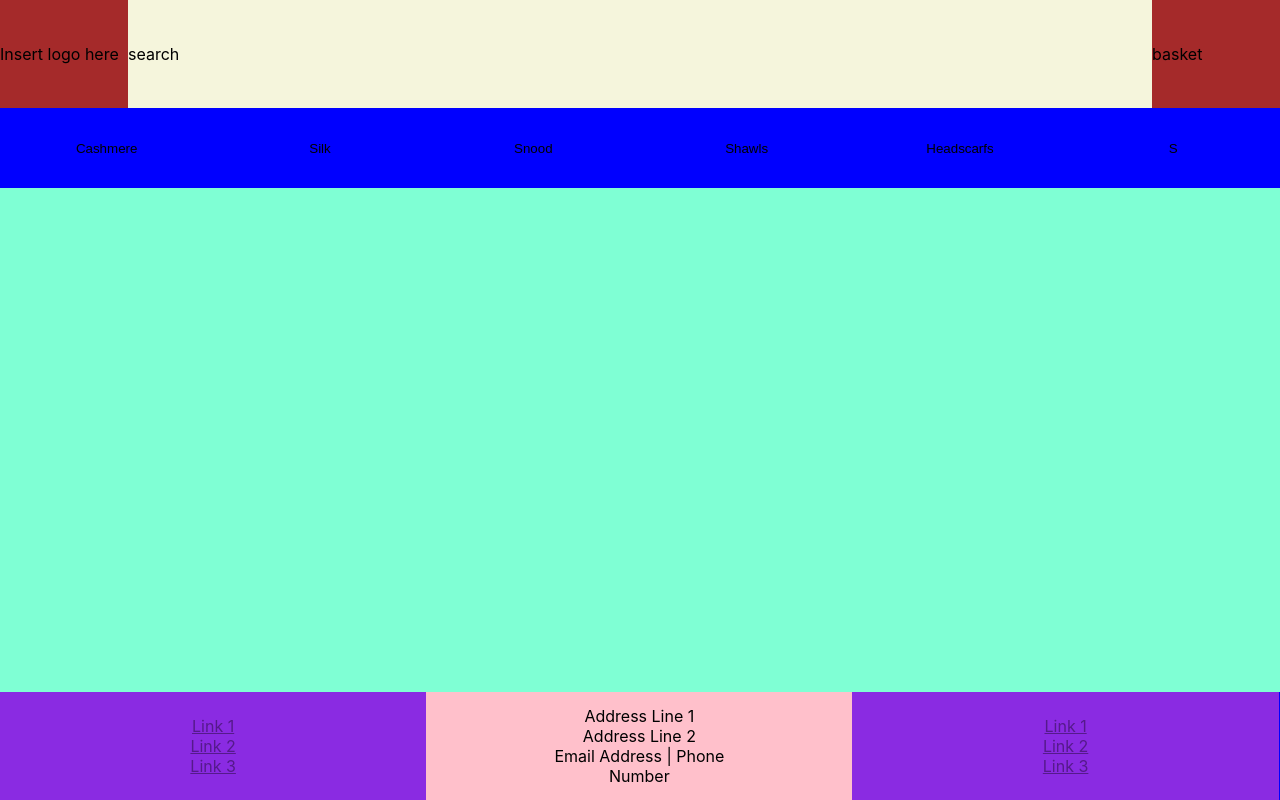
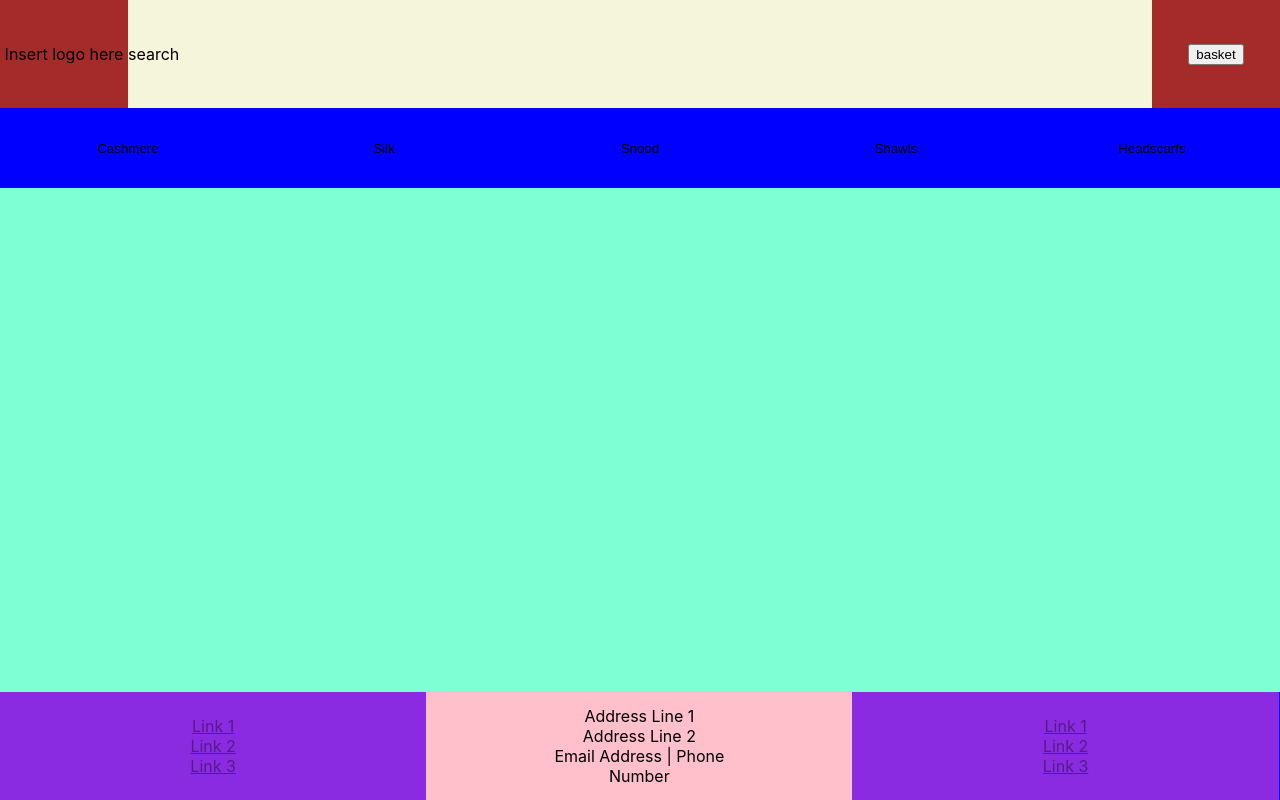
Before and after one commit to FarhathH/FinalProjectEcommerceFarhath, a React (Create React App) app in the folder ecommerce/: page / in a window 1280 px wide. Built offline with nearby package versions, Linux system fonts and the light colour scheme.

Commit message:
trouble with index

```diff
--- a/ecommerce/src/App.js
+++ b/ecommerce/src/App.js
@@ -12,30 +12,30 @@ function App(props) {
   const[products, setProducts] = useState(
     [ //list for nav bar and product page
       {
+        id:0,
         title:"Cashmere",
         price:"£5"
       },
       {
+        id:1,
         title:"Silk",
         price:"£15",
       },
       {
+        id:2,
         title:"Snood",
         price:"£19"
       },
       {
+        id:3,
         title:"Shawls",
         price:"£20"
       },
       {
+        id:4,
         title:"Headscarfs",
         price:"£3"
       },
-        {
-          title:"S",
-          price:"£34"
-        }
-
     ]
   )
 
@@ -44,11 +44,11 @@ function App(props) {
 
   function ClickNavBtn(index){
     setSelectedBtn(products[index])
-      alert(index) //checking that the function works via onclick
+    alert(selectedBtn.title)//checking that the function works via onclick
   }
 
 
-  return (
+  return ( //displaying components I made separately.
     <div className="App">
       <div className = "body">
         <Header/>
@@ -57,6 +57,7 @@ function App(props) {
         />
           <div className = "content">
             <ProductPage
+
               product = {products} action = {ClickNavBtn}
             />
           </div>
--- a/ecommerce/src/ecommerce.css
+++ b/ecommerce/src/ecommerce.css
@@ -23,6 +23,7 @@ background-color: brown;
 display:flex;
 flex:0.1;
 align-items: center;
+justify-content: center;
 }
 
 .search-bar{
@@ -38,6 +39,7 @@ align-items: center;
     display:flex;
     flex:0.1;
     align-items: center;
+    justify-content: center;
 
 }
 
--- a/ecommerce/src/ecommerce.footer.js
+++ b/ecommerce/src/ecommerce.footer.js
@@ -1,7 +1,7 @@
 import './ecommerce.css';
 
 /*
-    The main footer containing address and contact details
+    The main footer containing address and contact details.
 */
 
 function Footer(){
--- a/ecommerce/src/ecommerce.header.js
+++ b/ecommerce/src/ecommerce.header.js
@@ -8,13 +8,19 @@ function Header(){
     return(
         <div className = "header">
           <div className = "logo">
-            <div>Insert logo here</div>
+            <div>
+              Insert logo here
+            </div>
           </div>
           <div className = "search-bar">
-            <div>search</div>
+            <div className = "search-pls">
+              search
+            </div>
           </div>
           <div className = "basket">
-            <div>basket</div>
+            <button className = "basket-btn">
+              basket
+            </button>
           </div>
         </div>
     );
--- a/ecommerce/src/ecommerce.nav.bar.js
+++ b/ecommerce/src/ecommerce.nav.bar.js
@@ -1,4 +1,5 @@
 import './ecommerce.css';
+import './ecommerce.product.pg.js';
 import {useState} from 'react';
 import App from './App.js';
 
--- a/ecommerce/src/ecommerce.product.pg.js
+++ b/ecommerce/src/ecommerce.product.pg.js
@@ -2,13 +2,13 @@ import './ecommerce.css';
 import {useState} from 'react';
 import App from './App.js';
 
-function ProductPage({product}){
+function ProductPage({product, action}){
     return(
 
-        <div>
-            <div>{product.title}</div>
-            <div>{product.price}</div>
 
+        <div> {/*meant to display the info about product*/}
+            <h2>{product.title}</h2>
+            <h2>{product.price}</h2>
         </div>
 
     );
```
Lines whose indentation alone changed are shown as unchanged.
